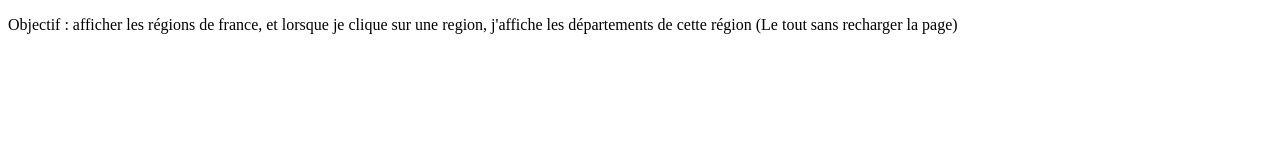
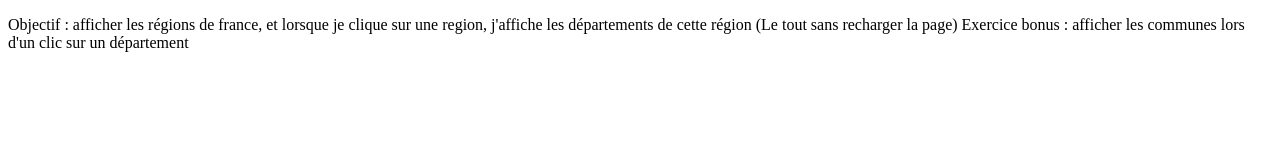
Before and after one commit to Hugo-Latreille/kanbanBack, a plain HTML site: page sandbox/france.html in a window 1280 px wide. Drawn offline with Linux system fonts and the light colour scheme; no server answers.

Commit message:
:rocket: feat: challenge bonus FRONT

```diff
--- a/sandbox/france.html
+++ b/sandbox/france.html
@@ -23,6 +23,8 @@
     et lorsque je clique sur une region,
     j'affiche les départements de cette région
     (Le tout sans recharger la page)
+
+    Exercice bonus : afficher les communes lors d'un clic sur un département
   </p>
 
   <main>
```
